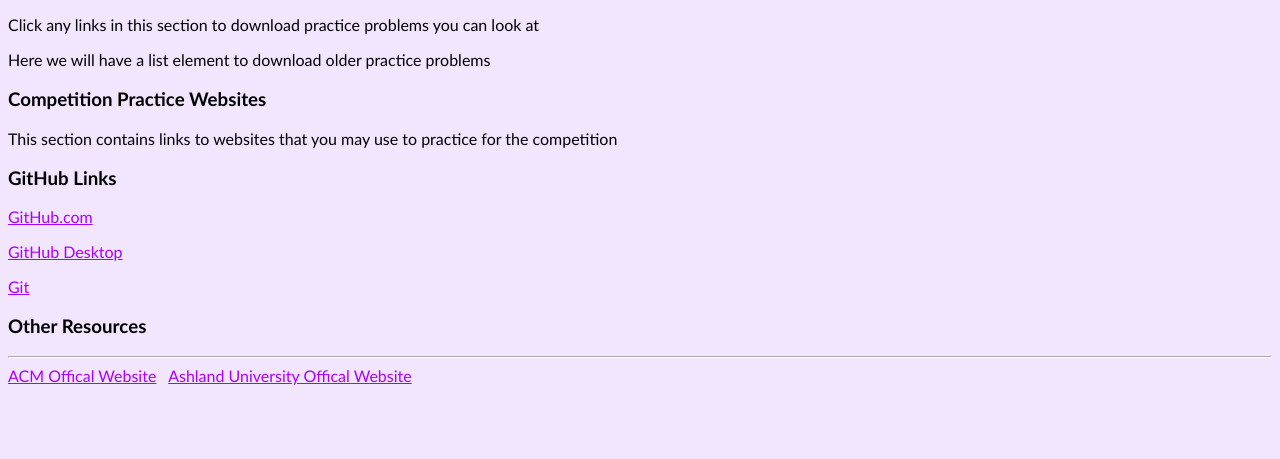
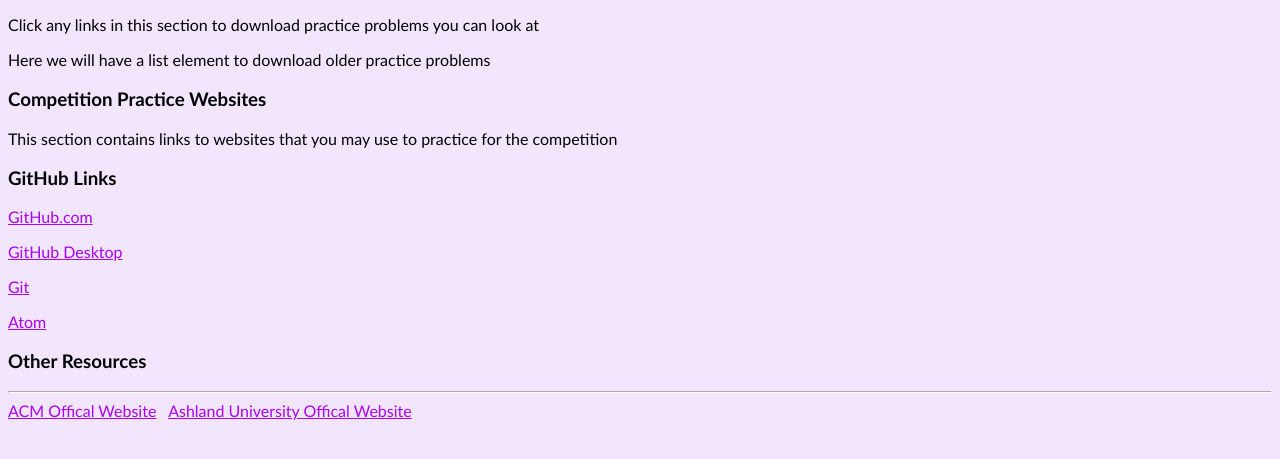
Before and after one commit to ASHLANDACMCLUB/ashlandacmclub.github.io, a plain HTML site: page usefulLinks/usefulLinks.html in a window 1280 px wide. Shown: the part 199-658 px from the top of the page. Drawn offline with Linux system fonts and the light colour scheme.

Commit message:
fixed Atom

```diff
--- a/usefulLinks/usefulLinks.html
+++ b/usefulLinks/usefulLinks.html
@@ -40,7 +40,7 @@
 		<p><a href="https://github.com/">GitHub.com</a></p>
 		<p><a href="https://desktop.github.com/">GitHub Desktop</a></p>
 		<p><a href="https://git-scm.com/downloads">Git</a></p>
-		<p><a href="https://atom.io/"></a></p>
+		<p><a href="https://atom.io/">Atom</a></p>
 
 	</article>
 
```
